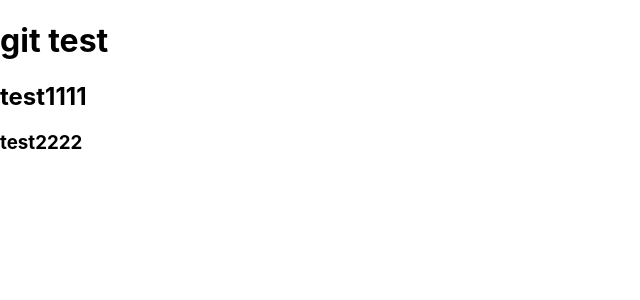
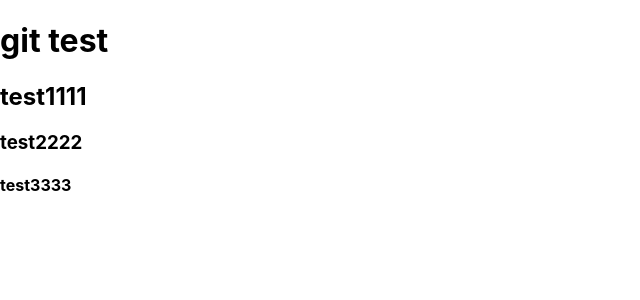
Before and after one commit to sunm-in/ToyProjectReact, a React (Create React App) app in the folder react-speak/: page / in a window 1280 px wide. Shown: the top 300 px of the page, without its empty margins (0-640 px from the left). Built offline with nearby package versions, Linux system fonts and the light colour scheme.

Commit message:
커밋 테스트

```diff
--- a/react-speak/src/shared/App.js
+++ b/react-speak/src/shared/App.js
@@ -7,6 +7,7 @@ function App() {
       <h1>git test</h1>
       <h2>test1111</h2>
       <h3>test2222</h3>
+      <h4>test3333</h4>
     </React.Fragment>
   );
 }
```
